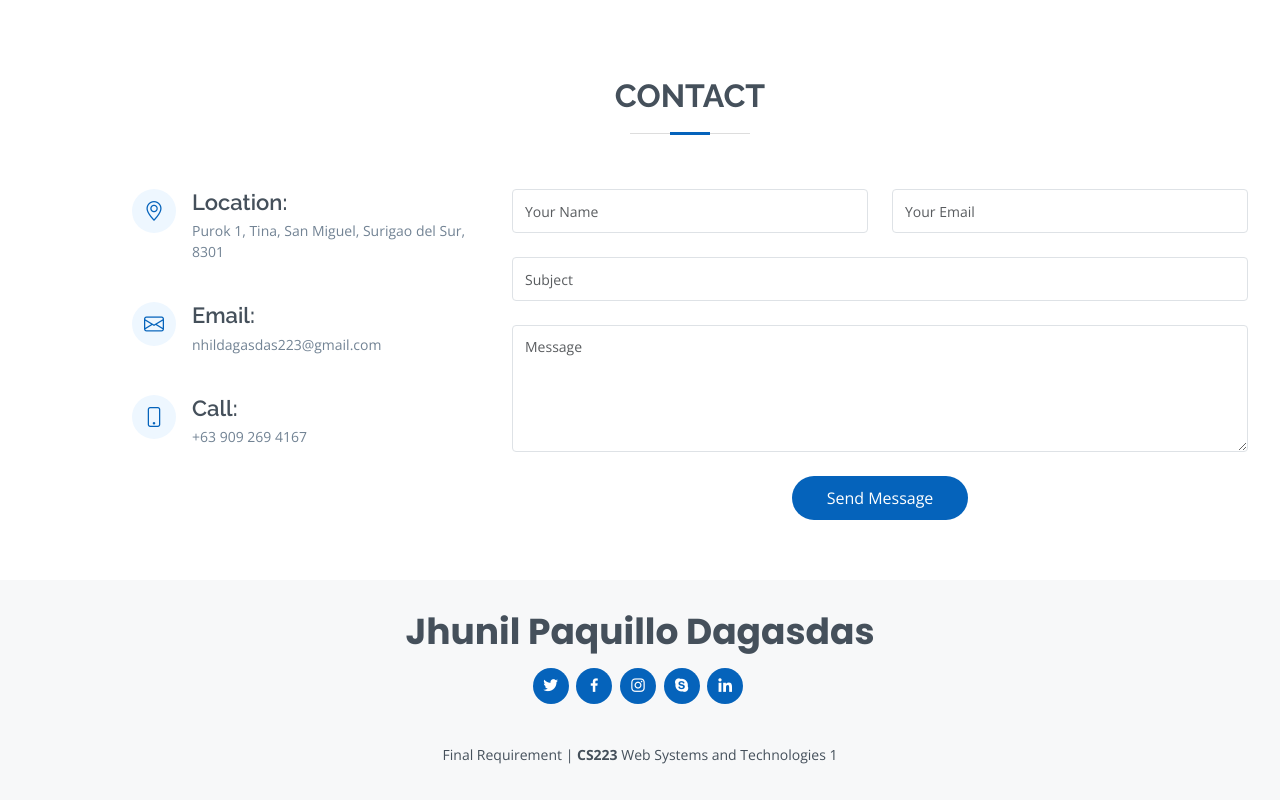
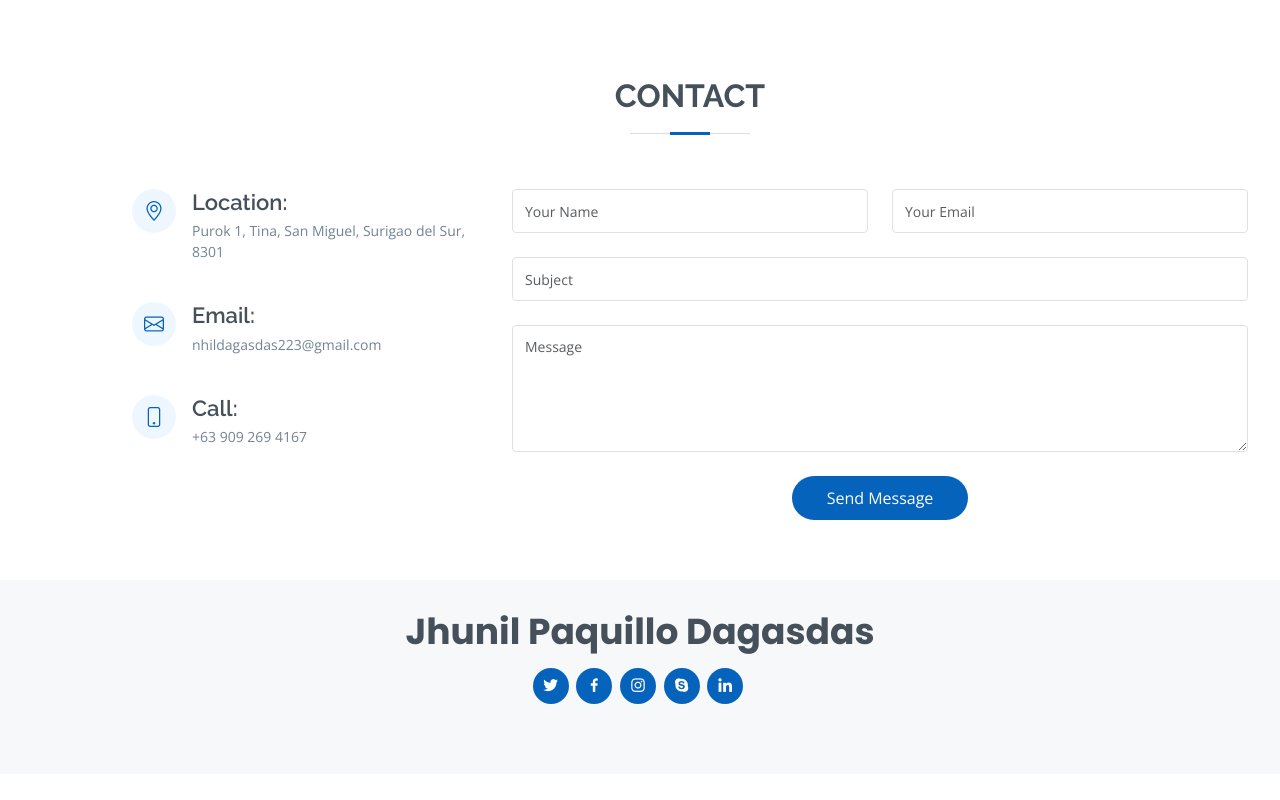
Before and after one commit to nhilWeb/dagasdas, a plain HTML site: page index.html in a window 1280 px wide. Shown: the part 2422-3222 px from the top of the page. After the commit the page ends 3196 px from the top, so only its background shows below. Drawn offline with nearby package versions, Linux system fonts and the light colour scheme.

Commit message:
update index

```diff
--- a/index.html
+++ b/index.html
@@ -308,9 +308,6 @@
         <a href="#" class="google-plus"><i class="bx bxl-skype"></i></a>
         <a href="#" class="linkedin"><i class="bx bxl-linkedin"></i></a>
       </div>
-      <div class="copyright">
-        Final Requirement | <strong><span>CS223</span></strong> Web Systems and Technologies 1
-      </div>
     </div>
   </footer><!-- End Footer -->
 
```
